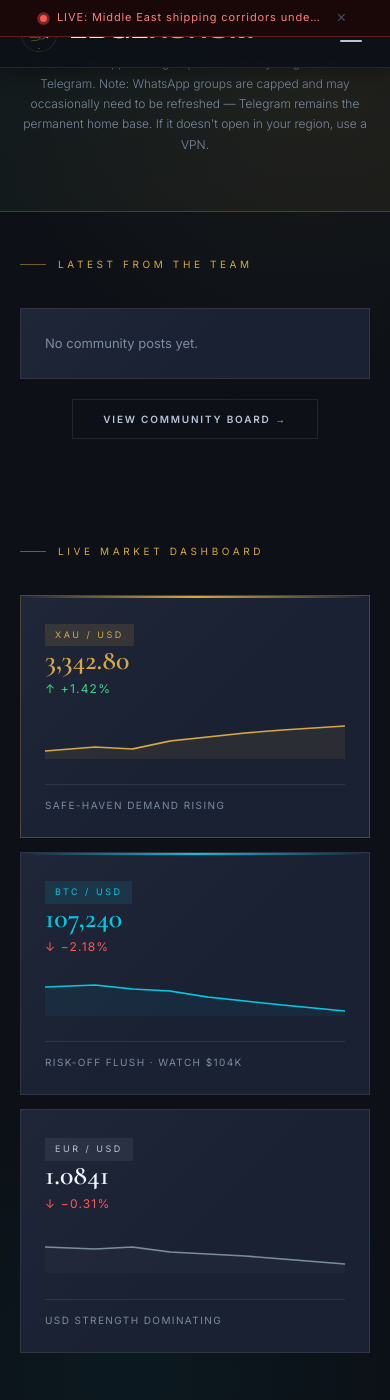
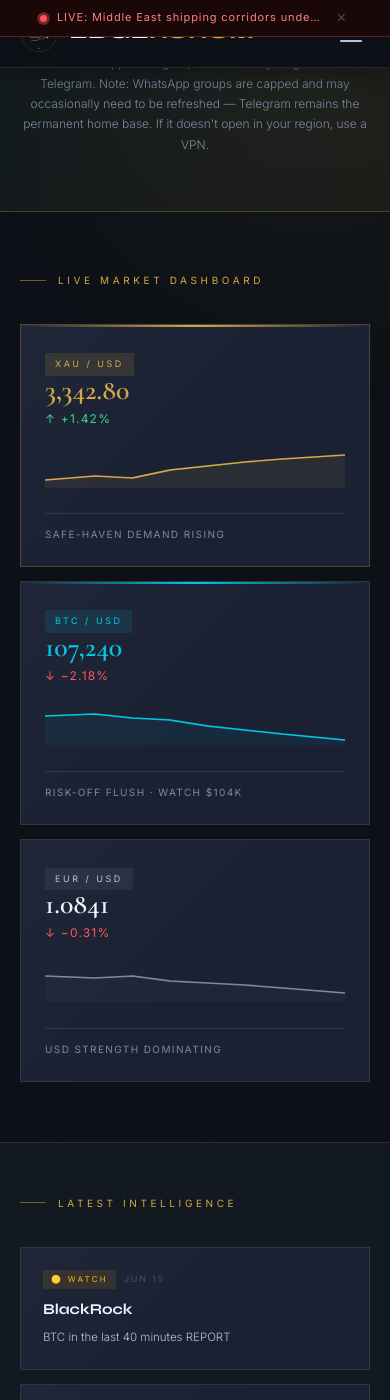
Before and after one commit to edgeaurum5-star/website-CRM, a Jekyll site: the page built from index.html, in a window 390 px wide and 1400 px high, scrolled down 1604 px. Built offline with Jekyll 4.4.1, drawn with Linux system fonts in a browser that asks for light colours; a script that is not in the unit is left out.

Commit message:
Update index.html

```diff
--- a/index.html
+++ b/index.html
@@ -80,34 +80,7 @@ description: "Daily geopolitical intelligence decoded into Gold, Forex & Bitcoin
     </div>
   </div>
 </section>
-<!--
-  INSERT THIS SECTION INTO index.html
-  Suggested spot: right after the "COMMUNITY BANNER (TELEGRAM + WHATSAPP TABS)" section,
-  and before "LIVE MARKET DASHBOARD".
--->
-<section class="section" style="padding-top:44px;padding-bottom:44px;">
-  <div class="sec-label">Latest From The Team</div>
-  <div class="comm-feed" style="max-width:820px;margin:0 auto;">
-    {% assign recent_updates = site.community | sort: "date" | reverse %}
-    {% for post in recent_updates limit:3 %}
-      {% include community-card.html post=post %}
-    {% else %}
-    <div class="card">
-      <p style="color:var(--t3);font-size:13px;">No community posts yet.</p>
-    </div>
-    {% endfor %}
-  </div>
-  <div style="margin-top:20px;text-align:center;">
-    <a href="/community/"><button class="btn-outline">View Community Board →</button></a>
-  </div>
-</section>
 
-<!--
-  NOTE: this reuses the same .comm-* CSS classes and community-card.html include
-  defined for /community/. Make sure community.html's <style> block (or a shared
-  stylesheet) is loaded on the homepage too, or move those .comm-* styles into
-  your site's global CSS file so they're available on every page.
--->
 <!-- LIVE MARKET DASHBOARD -->
 <section class="section">
   <div class="sec-label">Live Market Dashboard</div>
@@ -382,6 +355,36 @@ description: "Daily geopolitical intelligence decoded into Gold, Forex & Bitcoin
   .tb-point{font-size:11.5px;padding:9px 14px;}
   .ctab-btn{padding:12px 22px;font-size:11px;width:100%;max-width:280px;}
 }
+
+/* COMMUNITY BOARD WIDGET (shared with /community/) */
+.comm-feed{display:flex;flex-direction:column;gap:12px;}
+.comm-card{
+  display:flex;align-items:flex-start;gap:18px;
+  background:var(--card);border:1px solid var(--border);
+  padding:22px 24px;transition:border-color 0.2s;
+}
+.comm-card:hover{border-color:rgba(255,255,255,0.14);}
+.comm-card.is-pinned{border-color:var(--border-g);}
+.comm-badge{
+  flex-shrink:0;font-size:8.5px;letter-spacing:0.22em;text-transform:uppercase;
+  padding:5px 10px;white-space:nowrap;margin-top:2px;
+}
+.comm-badge-session{background:rgba(212,168,67,0.12);color:var(--gold);}
+.comm-badge-news{background:rgba(0,200,224,0.1);color:var(--cyan);}
+.comm-badge-resource{background:rgba(255,255,255,0.06);color:var(--t3);}
+.comm-body{flex:1;min-width:0;}
+.comm-title{font-family:'Syne',sans-serif;font-size:15px;font-weight:700;color:var(--t1);margin-bottom:6px;}
+.comm-excerpt{font-size:12.5px;line-height:1.7;color:var(--t2);font-weight:300;margin-bottom:12px;}
+.comm-meta{display:flex;align-items:center;gap:14px;flex-wrap:wrap;}
+.comm-date{font-size:9px;letter-spacing:0.2em;color:var(--t4);text-transform:uppercase;}
+.comm-link-btn{
+  font-family:'Inter',sans-serif;font-size:10.5px;font-weight:700;letter-spacing:0.08em;text-transform:uppercase;
+  color:#0D1117;background:var(--gold);padding:8px 16px;text-decoration:none;display:inline-block;
+}
+.comm-link-btn:hover{opacity:0.9;}
+@media(max-width:640px){
+  .comm-card{flex-direction:column;gap:10px;padding:18px 20px;}
+}
 </style>
 
 <script type="text/javascript">
```
